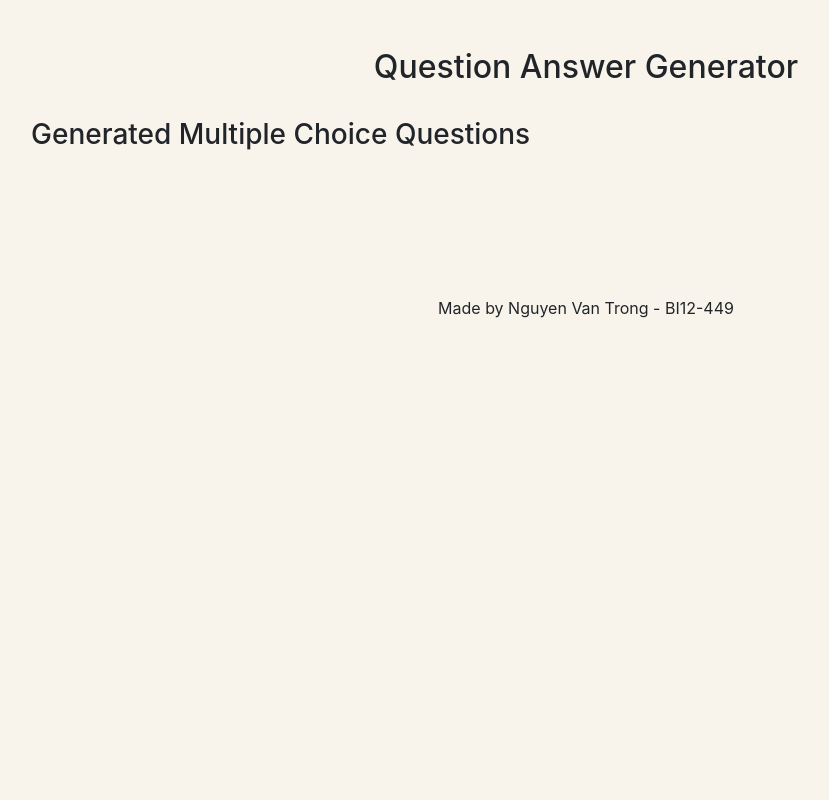
After one commit to TrongNV2003/MCQ_generator, a Flask app: template templates/questions_mcq.html in a window 1280 px wide. The commit adds this page. Shown: the whole page, without its empty margins (54-883 px from the left). Run offline with Flask 3, Linux system fonts and the light colour scheme; the template is opened without the code that fills it, so the values that code supplies are empty; some libraries are stand-ins or nearby versions.

Commit message:
finish 80% UI

```diff
--- a/app.py
+++ b/app.py
@@ -1,9 +1,7 @@
 from flask import Flask, render_template, request
 from questiongenerator import QuestionGenerator, print_qa
-from questiongenerator import QuestionGenerator
 
 qg = QuestionGenerator()
-
 
 app = Flask(__name__)
 
@@ -17,10 +15,14 @@ def generate_questions():
     num_questions = int(request.form['num_questions'])
     answer_style = request.form['answer_style']
 
-
     qa_list = qg.generate(article, num_questions=num_questions, answer_style=answer_style)
 
-    return render_template('questions.html', qa_list=qa_list)
+    if answer_style == 'sentences':
+        return render_template('questions.html', qa_list=qa_list)
+    elif answer_style == 'multiple_choice':
+        return render_template('questions_mcq.html', qa_list=qa_list)
+    else:
+        return "Invalid answer style"
 
 if __name__ == '__main__':
     app.run(debug=True)
--- a/questiongenerator.py
+++ b/questiongenerator.py
@@ -268,7 +268,7 @@ class QuestionGenerator:
         if len(matches) < num_choices:
             choices = matches
             pool = pool.difference(set(choices))
-            choices.extend(random.sample(pool, num_choices - len(choices)))
+            choices.extend(random.sample(list(pool), num_choices - len(choices)))
         else:
             choices = random.sample(matches, num_choices)
 
--- a/templates/layout.html
+++ b/templates/layout.html
@@ -5,15 +5,6 @@
 <link rel="stylesheet" href="//use.fontawesome.com/releases/v5.0.7/css/all.css">
 <link rel="stylesheet" href="//use.fontawesome.com/releases/v5.0.7/css/all.css">
 <link rel="stylesheet" href="{{ url_for('static', filename='assets/style.css') }}">
-<!-- Favicon -->
-<link rel="apple-touch-icon" sizes="120x120" href="{{ url_for('static', filename='assets/img/favicon/apple-touch-icon.png') }}">
-<link rel="icon" type="image/png" sizes="32x32" href="{{ url_for('static', filename='assets/img/favicon/favicon-32x32.png') }}">
-<link rel="icon" type="image/png" sizes="16x16"  href="{{ url_for('static', filename='assets/img/favicon/favicon-16x16.png') }}">
-<link rel="manifest" href="{{ url_for('static', filename='assets/img/favicon/site.webmanifest') }}">
-<link rel="mask-icon" color="#ffffff"  href="{{ url_for('static', filename='static/assets/img/favicon/safari-pinned-tab.svg') }}">
-
-<!-- Fontawesome -->
-<link type="text/css" rel="stylesheet" href="{{ url_for('static', filename='vendor/@fortawesome/fontawesome-free/css/all.min.css') }}">
 
 <!-- Pixel CSS -->
 <link type="text/css" rel="stylesheet" href="{{ url_for('static', filename='css/pixel.css') }}">
--- /dev/null
+++ b/templates/questions_mcq.html
@@ -0,0 +1,25 @@
+{% extends 'layout.html' %}
+{% block body %}
+
+<title>Generated Multiple Choice Questions</title>
+
+<body>
+    <header>
+        <h3 style="margin-bottom: 3vh; margin-top: -2vh;">Generated Multiple Choice Questions</h3>
+    </header>
+    <main>
+        {% for qa in qa_list %}
+            <p><strong>Question:</strong> {{ qa['question'] }}</p>
+            <p><strong>Answer:</strong></p>
+                <ul>
+                    {% for choice in qa['answer'] %}
+
+                        <li style="list-style: none;">{{ loop.index }}. {{ choice['answer'] }} {% if choice['correct'] %}(correct){% endif %}</li>
+
+                    {% endfor %}
+                </ul>
+            <hr>
+        {% endfor %}
+    </main>
+
+{% endblock %}
```
